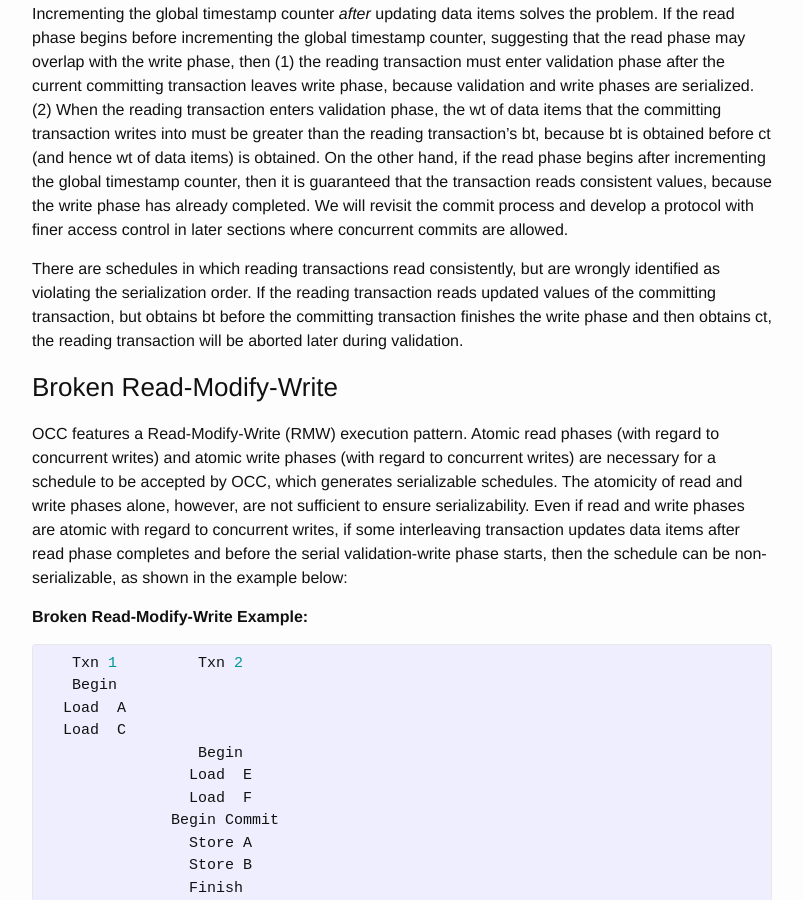
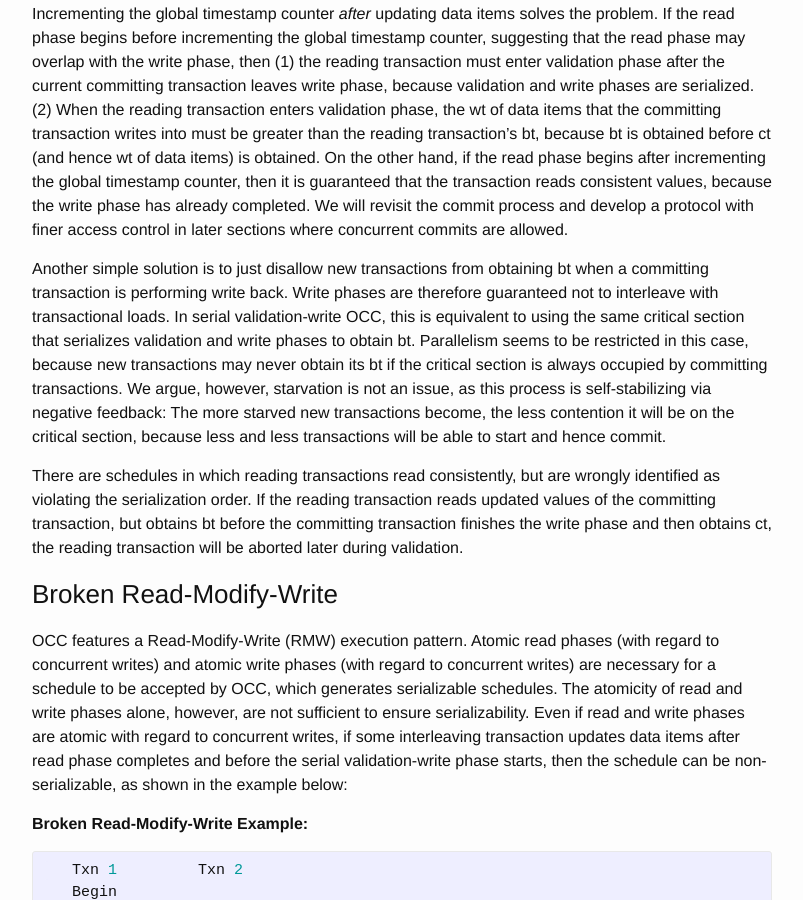
Before and after one commit to wangziqi2013/wangziqi2013.github.io, a Jekyll site: the page built from _posts/2018-03-21-Analyzing-OCC-Anomalies-and-Solutions.markdown, in a window 1280 px wide and 900 px high, scrolled down 5006 px. Shown: the whole window, without its empty margins (238-1041 px from the left). Built offline with Jekyll 4.4.1, drawn with Linux system fonts in a browser that asks for light colours.

Commit message:
Adding negative feedback

```diff
--- a/_posts/2018-03-21-Analyzing-OCC-Anomalies-and-Solutions.markdown
+++ b/_posts/2018-03-21-Analyzing-OCC-Anomalies-and-Solutions.markdown
@@ -219,6 +219,14 @@ global timestamp counter, then it is guaranteed that the transaction reads consi
 has already completed. We will revisit the commit process and develop a protocol with finer access control in later sections where
 concurrent commits are allowed.
 
+Another simple solution is to just disallow new transactions from obtaining bt when a committing transaction is
+performing write back. Write phases are therefore guaranteed not to interleave with transactional loads. In serial
+validation-write OCC, this is equivalent to using the same critical section that serializes validation and write phases
+to obtain bt. Parallelism seems to be restricted in this case, because new transactions may never obtain its bt if
+the critical section is always occupied by committing transactions. We argue, however, starvation is not an issue,
+as this process is self-stabilizing via negative feedback: The more starved new transactions become, the less contention
+it will be on the critical section, because less and less transactions will be able to start and hence commit.
+
 There are schedules in which reading transactions read consistently, but are wrongly identified as violating the serialization
 order. If the reading transaction reads updated values of the committing transaction, but obtains bt before the committing
 transaction finishes the write phase and then obtains ct, the reading transaction will be aborted later during validation.
```
